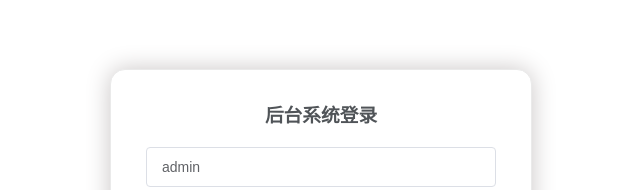
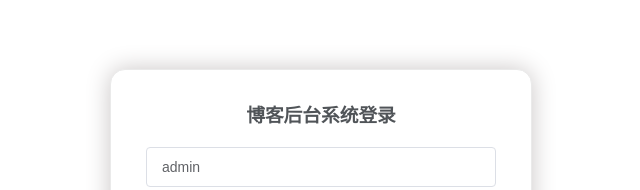
Before and after one commit to jackyfzh/spring_vue_simple_blog, a Vue app in the folder vue-admin/: page /#/admin in a window 1280 px wide. Shown: the part 111-301 px from the top of the page, without its empty margins (319-959 px from the left). Built offline with nearby package versions, Linux system fonts and the light colour scheme.

Commit message:
:speech_balloon:提示文字改动

```diff
--- a/vue-admin/src/components/Login.vue
+++ b/vue-admin/src/components/Login.vue
@@ -1,7 +1,7 @@
 <template>
     <div>
         <el-form :rules="rules" :model="loginForm" class="loginContainer" ref="loginForm">
-            <h3 class="loginTitle">后台系统登录</h3>
+            <h3 class="loginTitle">博客后台系统登录</h3>
             <el-form-item prop="username">
                 <el-input type="text" v-model="loginForm.username" auto-complete="off" placeholder="用户名" @keydown.enter.native="submitLogin"></el-input>
             </el-form-item>
```
